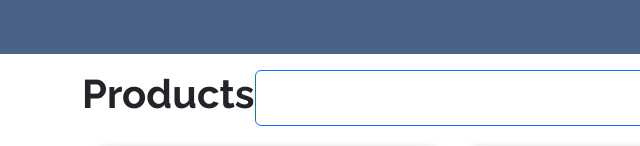
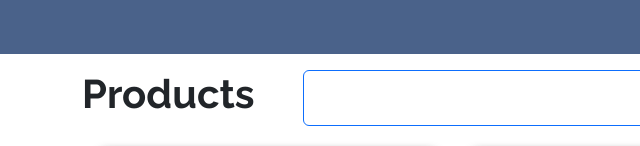
Before and after one commit to MuhamedSherif2/Apple-markt, a plain HTML site: page index.html in a window 1280 px wide. Shown: the part 806-952 px from the top of the page, 0-640 px from the left. Drawn offline with nearby package versions, Linux system fonts and the light colour scheme; a web font is replaced by a local one.

Commit message:
bootstrap

```diff
--- a/index.html
+++ b/index.html
@@ -60,7 +60,7 @@
         <div class="container">
             <div class="d-flex justify-content-around my-3 flex-direction-column">
                 <h1 class="d-flex justify-content-center fw-bold animate__animated animate__flip">Products</h1>
-                <input type="search" aria-label="Search" class="form-control me-2 border-primary fs-4"
+                <input type="search" aria-label="Search" class="form-control me-2 border-primary fs-4 ms-5"
                  onkeyup="search(this.value)">
             </div>
             <div id="boxs" class="boxs">
```
